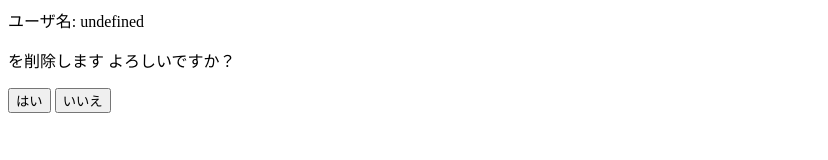
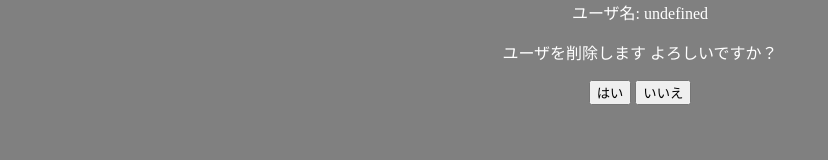
Before and after one commit to wind111-lang/database_last_issue, a plain HTML site: page page/delete.html in a window 1280 px wide. Shown: the whole page, without its empty margins (0-828 px from the left). Drawn offline with Linux system fonts and the light colour scheme.

Commit message:
Fix: some Style added

```diff
--- a/page/delete.html
+++ b/page/delete.html
@@ -6,12 +6,34 @@
         <link rel="icon" href="./source/favicon.ico">
         <title>削除確認</title>
     </head>
+    <style>
+        body{
+            text-align: center;
+                padding: auto;
+                margin: auto;
+                background-color: grey;
+                color: white;
+        }
+        form{
+            text-align:center;
+            padding: auto;
+
+            margin: auto;
+        }
+        p{
+            text-align:center;
+            padding: auto;
+        }
+        input{
+            text-align:center;
+            padding: auto;
+        }
+    </style>
     <script src="./source/userinfo.js"></script>
-
     <body>
         <div id="user"></div>
-        <p>を削除します よろしいですか？</p>
-        <form method="post" action="/delete">
+        <form method="delete" action="/delete">
+            <p>ユーザを削除します よろしいですか？</p>
             <input type="submit" value="はい">
             <input type="button" onclick="location.href='userinfo'" value="いいえ">
         </form>
```
Also changed, not shown: page/index.html (+2 -2 lines), page/login.html (+30 -2 lines), page/signup.html (+25 -0 lines), page/update.html (+28 -3 lines), page/userinfo.html (+15 -0 lines).
